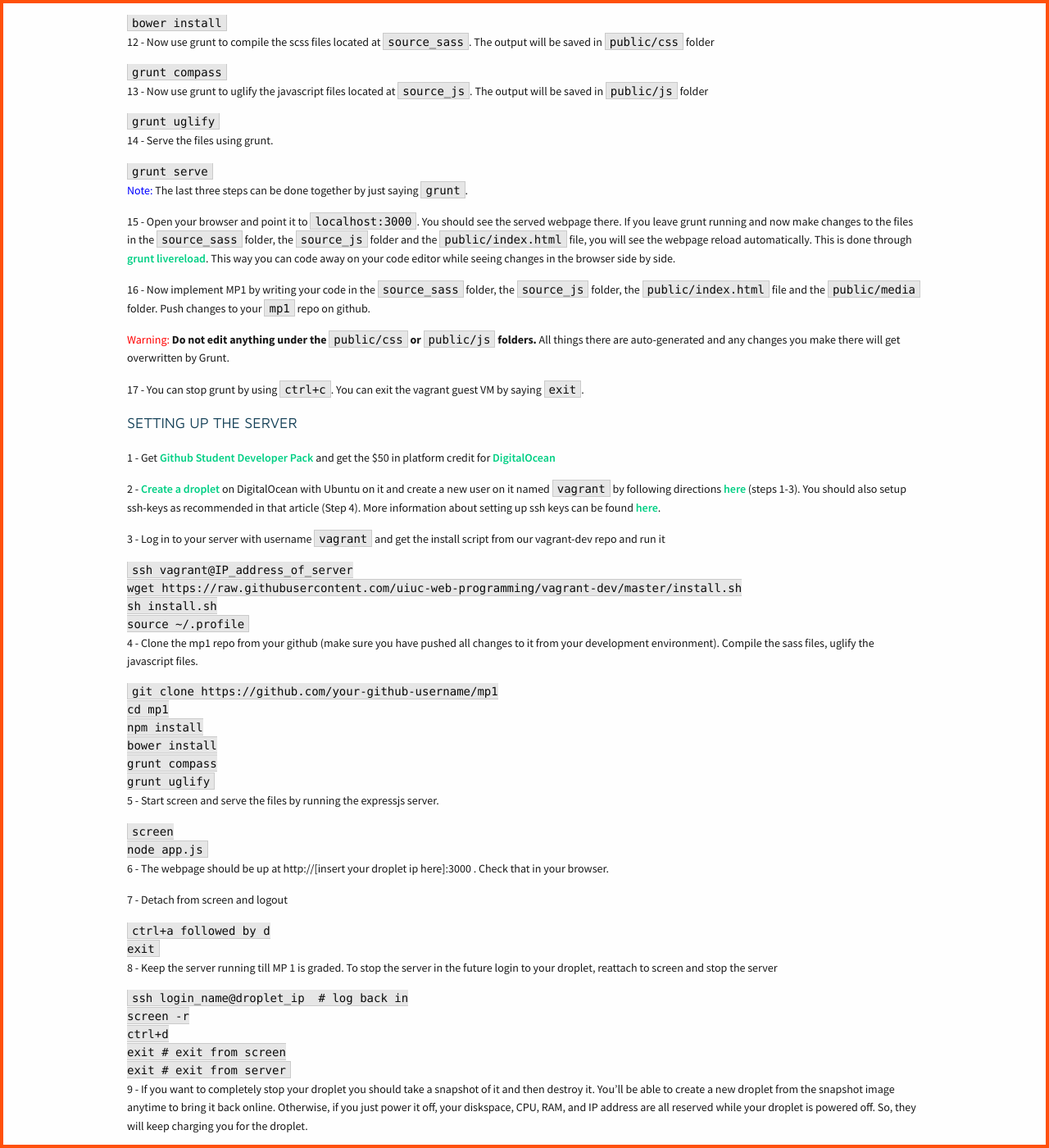
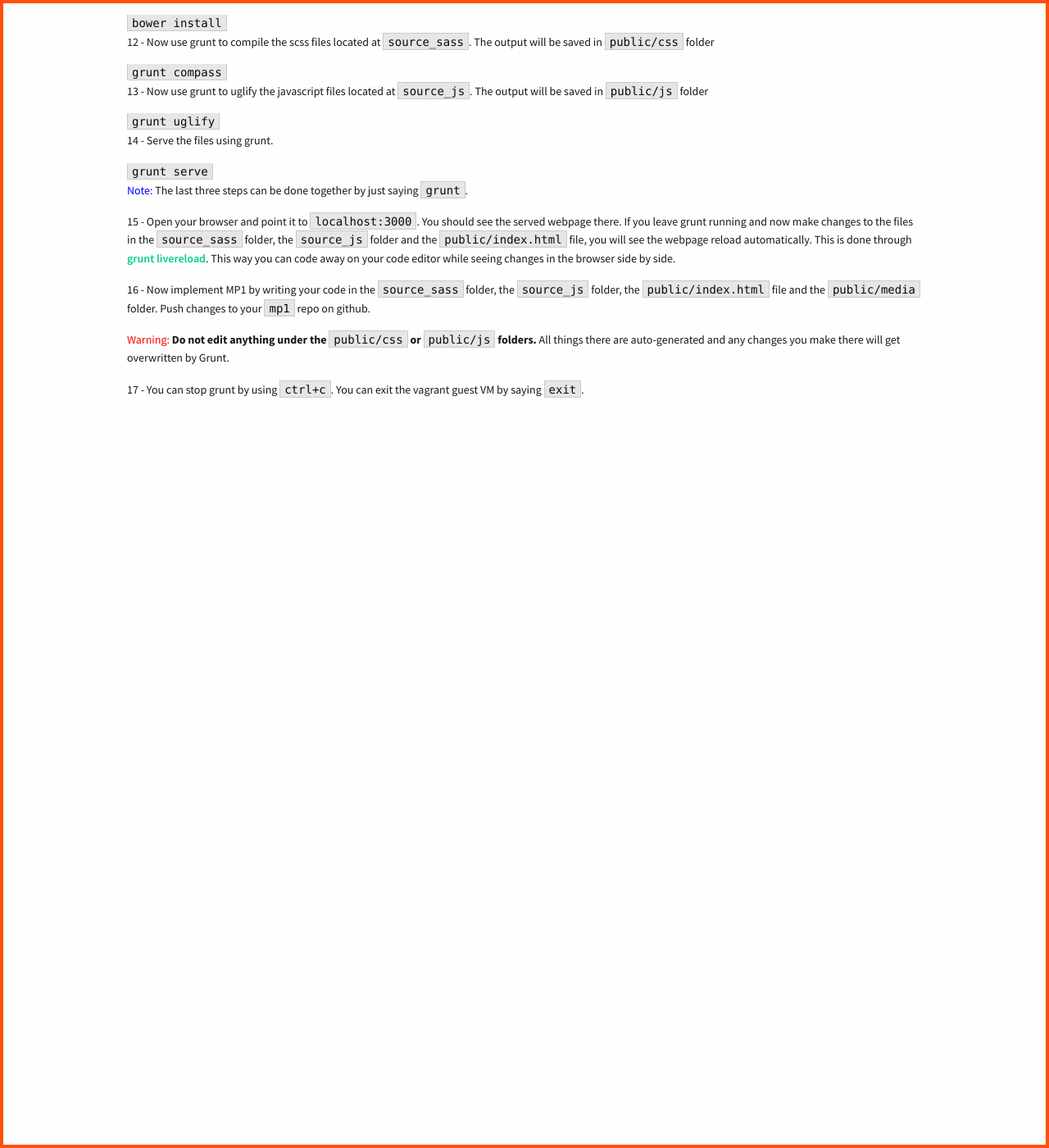
Before and after one commit to biplabdeka/fa2016, a Jekyll site: the page built from _posts/2015-1-28-Lab-1.md, in a window 1280 px wide and 1400 px high, scrolled down 1714 px. Shown: the whole window at 82% size. Built offline with Jekyll 4.4.1, drawn with Linux system fonts in a browser that asks for light colours; nearby versions of some CDN libraries.

Commit message:
updates to mp1 for the time build

````diff
--- a/_posts/2015-1-28-Lab-1.md
+++ b/_posts/2015-1-28-Lab-1.md
@@ -56,7 +56,7 @@ dos2unix install.sh **#you can skip this if you are not on a Windows machine**
 sh install.sh
 source ~/.profile
 ```
- 8 - Go to your github account (or create one), and create a new repository named `mp1`. ***Set it to private*** (you'll have to activate the [Github student developer pack](https://education.github.com/pack) to be able to create private repos. The other option is to use [bitbucket](https://bitbucket.org/)). [Create a duplicate](https://help.github.com/articles/duplicating-a-repository/) of the [MP-1 starter code](https://github.com/uiuc-web-programming/mp1_starter) from the class github repo by using the commands below
+8 - Go to your github account (or create one), and create a new repository named `mp1`. ***Set it to private*** (you'll have to activate the [Github student developer pack](https://education.github.com/pack) to be able to create private repos. The other option is to use [bitbucket](https://bitbucket.org/)). [Create a duplicate](https://help.github.com/articles/duplicating-a-repository/) of the [MP-1 starter code](https://github.com/uiuc-web-programming/mp1_starter) from the class github repo by using the commands below
 
 ```bash
 git clone --bare https://github.com/uiuc-web-programming/mp1_starter.git
@@ -110,56 +110,3 @@ grunt serve
 <span style="color: red"> Warning: </span>  **Do not edit anything under the `public/css` or `public/js` folders.** All things there are auto-generated and any changes you make there will get overwritten by Grunt.
 
 17 - You can stop grunt by using `ctrl+c`. You can exit the vagrant guest VM by saying `exit`.
-
-<span class="section-heading">SETTING UP THE SERVER</span>
-
-1 - Get [Github Student Developer Pack](https://education.github.com/pack) and get the $50 in platform credit for [DigitalOcean](https://www.digitalocean.com/)
-
-2 - [Create a droplet](https://www.digitalocean.com/community/tutorials/how-to-create-your-first-digitalocean-droplet-virtual-server) on DigitalOcean with Ubuntu on it and create a new user on it named `vagrant` by following directions [here](https://www.digitalocean.com/community/tutorials/initial-server-setup-with-ubuntu-14-04) (steps 1-3).  You should also setup ssh-keys as recommended in that article (Step 4). More information about setting up ssh keys can be found [here](https://www.digitalocean.com/community/tutorials/how-to-set-up-ssh-keys--2).
-
-3 - Log in to your server with username `vagrant` and get the install script from our vagrant-dev repo and run it
-
-```bash
-ssh vagrant@IP_address_of_server
-wget https://raw.githubusercontent.com/uiuc-web-programming/vagrant-dev/master/install.sh
-sh install.sh
-source ~/.profile
-```
-
-4 - Clone the mp1 repo from your github (make sure you have pushed all changes to it from your development environment). Compile the sass files, uglify the javascript files.
-
-```bash
-git clone https://github.com/your-github-username/mp1
-cd mp1
-npm install
-bower install
-grunt compass
-grunt uglify
-```
-
-5 - Start screen and serve the files by running the expressjs server.
-
-```bash
-screen
-node app.js
-```
-6 - The webpage should be up at http://[insert your droplet ip here]:3000 . Check that in your browser.
-
-7 - Detach from screen and logout
-
-```
-ctrl+a followed by d
-exit
-```
-
-8 - Keep the server running till MP 1 is graded. To stop the server in the future login to your droplet, reattach to screen and stop the server
-
-```
-ssh login_name@droplet_ip  # log back in
-screen -r
-ctrl+d
-exit # exit from screen
-exit # exit from server
-```
-
-9 - If you want to completely stop your droplet you should take a snapshot of it and then destroy it. You'll be able to create a new droplet from the snapshot image anytime to bring it back online. Otherwise, if you just power it off, your diskspace, CPU, RAM, and IP address are all reserved while your droplet is powered off. So, they will keep charging you for the droplet.
````
Also changed, not shown: _posts/2016-1-26-MP-1.md (+3 -5 lines).
